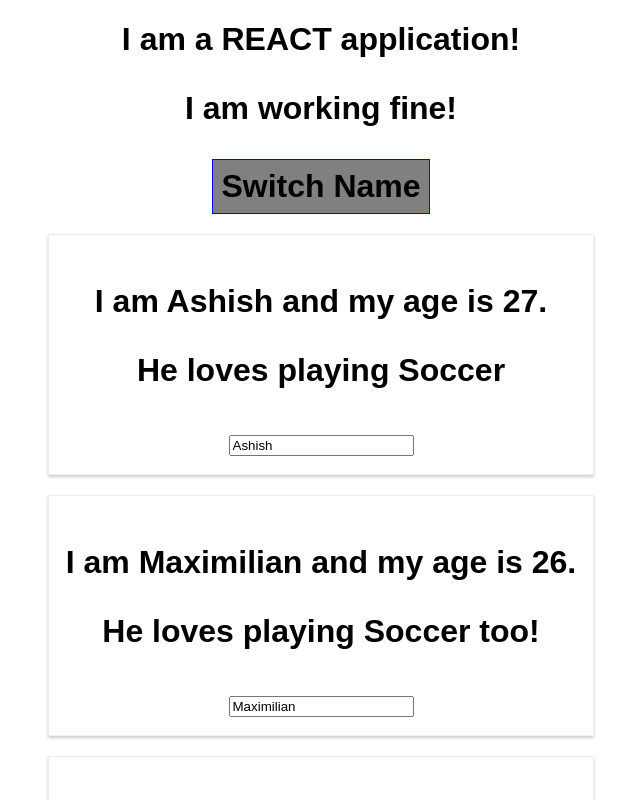
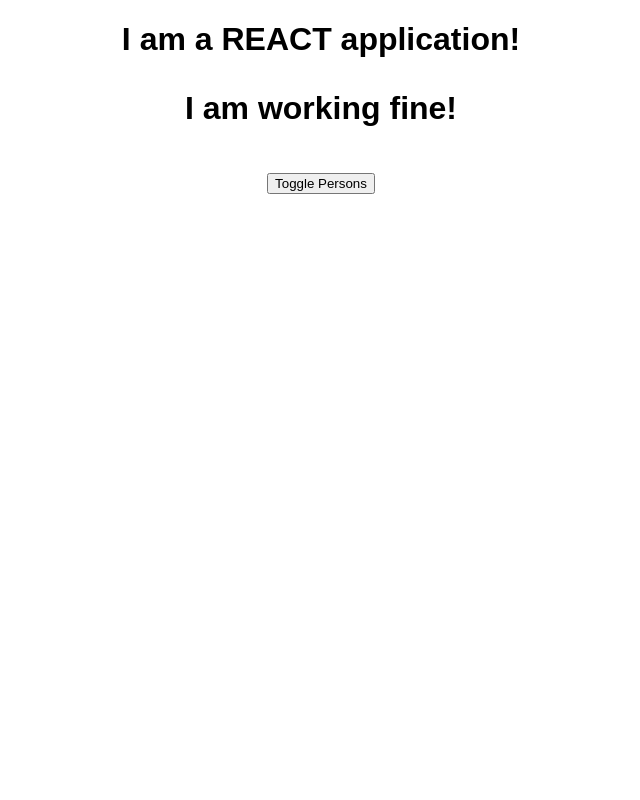
Before and after one commit to Ashish-Ashutosh/Dynamic-User-Info-Display-with-Toggle, a React (Create React App) app: page / in a window 1280 px wide. Shown: the top 800 px of the page, without its empty margins (319-959 px from the left). Built offline with nearby package versions, Linux system fonts and the light colour scheme.

Commit message:
added basic condition check

```diff
--- a/src/App.js
+++ b/src/App.js
@@ -59,7 +59,8 @@
             {name:"Maximilian", age:"26"},
             {name: "Nikki", age:"24"}
         ],
-        otherState : "Some random value"
+        otherState: "Some random value",
+        showPersons: false
     }
 
     //for OnClick event
@@ -77,7 +78,7 @@
        })
     }
 
-    //for onChange event for input text
+    //for onChange event for input text (only for second person)
     nameChangeHandler = (event) => {
         this.setState({
             persons:[
@@ -87,6 +88,17 @@
             ]
         })
     }
+
+
+    // the arrow function is a better option than regular function because of "this" keyword for events
+    // this function will display the content or won't based on a toggle button click
+    togglePersonHandler = () => {
+        const doesShow = this.state.showPersons;
+        this.setState({showPersons:!doesShow});
+
+    }
+
+
   render() {
     const style = {
         backgroundColor: 'gray',
@@ -103,17 +115,21 @@
             <p>
                 I am working fine!
             </p>
-            <button onClick={this.switchNamesHandler.bind(this,'Ashish Ash')}
-            style={style}>Switch Name </button>
+            {/*passing by value to a function*/}
+            {/*<button onClick={this.switchNamesHandler.bind(this,'Ashish Ash')}*/}
+            {/*style={style}>Switch Name </button>*/}
+            <button onClick={this.togglePersonHandler}>Toggle Persons</button>
             {/*adding our own created Person component!*/}
-            <div>
-                <Person name= {this.state.persons[0].name} age={this.state.persons[0].age}
-                        clickme = {this.switchNamesHandler.bind(this,'AshishAshish')} >He loves playing Soccer </Person>
-                <Person name= {this.state.persons[1].name} age={this.state.persons[1].age}
-                        changeme = {this.nameChangeHandler}>He loves playing Soccer too!</Person>
-                <Person name= {this.state.persons[2].name} age={this.state.persons[2].age}>She loves sports!</Person>
-            </div>
-
+            {this.state.showPersons ?
+                <div>
+                    <Person name={this.state.persons[0].name} age={this.state.persons[0].age}
+                            clickme={this.switchNamesHandler.bind(this, 'AshishAshish')}>He loves playing
+                        Soccer </Person>
+                    <Person name={this.state.persons[1].name} age={this.state.persons[1].age}
+                            changeme={this.nameChangeHandler}>He loves playing Soccer too!</Person>
+                    <Person name={this.state.persons[2].name} age={this.state.persons[2].age}>She loves sports!</Person>
+                </div>:null
+            }
         </h1>
       </div>
     );
```
